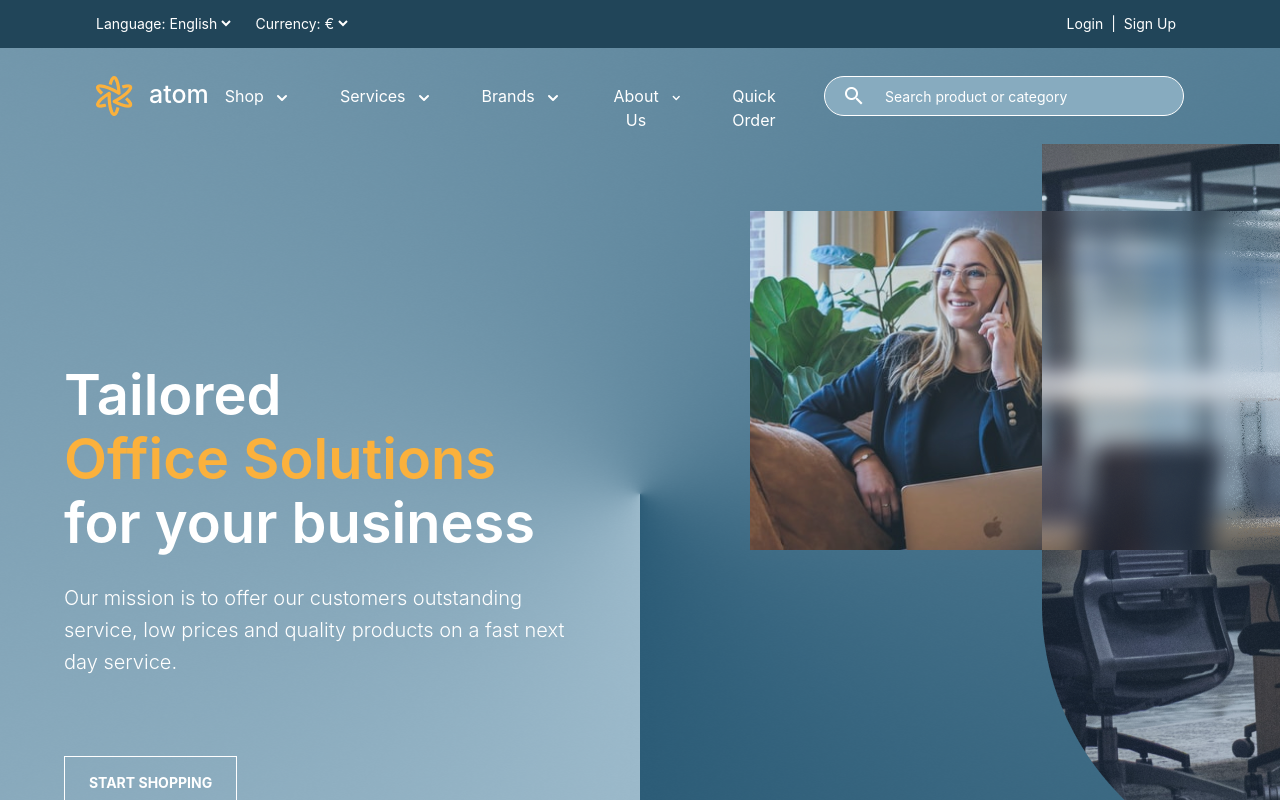
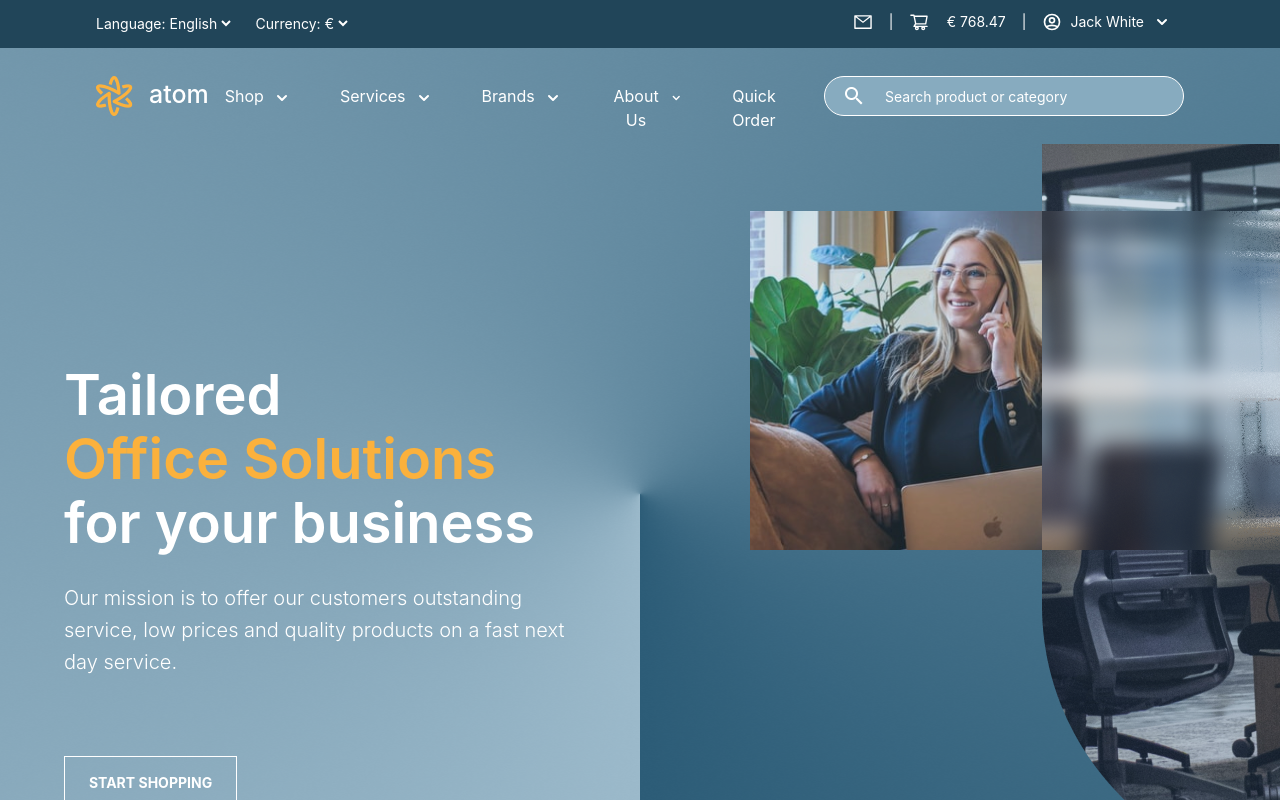
Before and after one commit to pegasus430/emporix_storefront, a React (Create React App) app: page / in a window 1280 px wide. Shown: the top 800 px of the page. Built offline with nearby package versions, Linux system fonts and the light colour scheme; what tailwindcss-font-inter would draw is missing.

Commit message:
make auth true on topbar

```diff
--- a/src/components/Header/navigationbar.js
+++ b/src/components/Header/navigationbar.js
@@ -166,7 +166,7 @@ const menu_list = [
 
 const Navbar = () => {
     const [open, setOpen] = useState(false)
-    const [auth, setAuth] = useState(false)
+    const [auth, setAuth] = useState(true)
     const [displaySubItems, setDisplaySubItems] = useState(false)
 	  const [title, setTitle] = useState('')
 	  const [subMenuItems, setSubMenuItems] = useState([])
```
